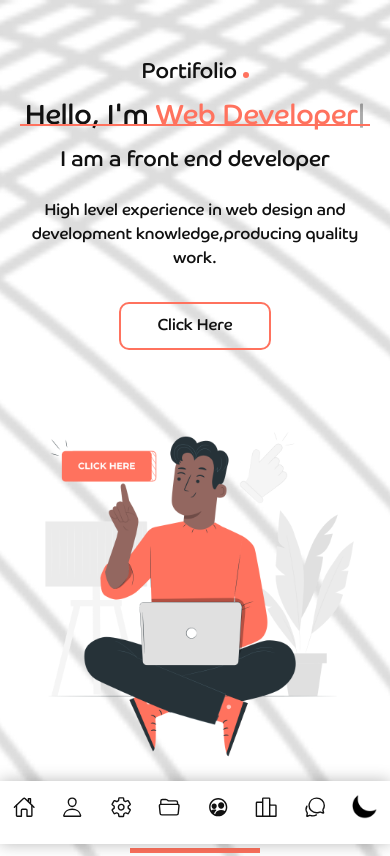
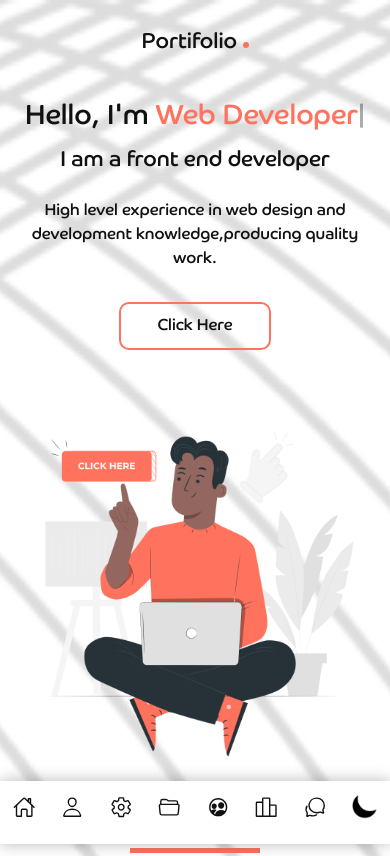
Before and after one commit to abdullayev-az/taleh-abdullayev, a plain HTML site: page index.html in a window 390 px wide. Shown: the top 856 px of the page. Drawn offline with nearby package versions, Linux system fonts and the light colour scheme.

Commit message:
element
initial commit

```diff
--- a/portifolio.css
+++ b/portifolio.css
@@ -645,8 +645,7 @@ body{
         display: flex;
         align-items: center;
         justify-content: center;
-        padding: 30px 0;
-        border-bottom: 2px solid #FF725E;
+        padding: 0 0;
     }
     .nav-text{
         display: none;
```
